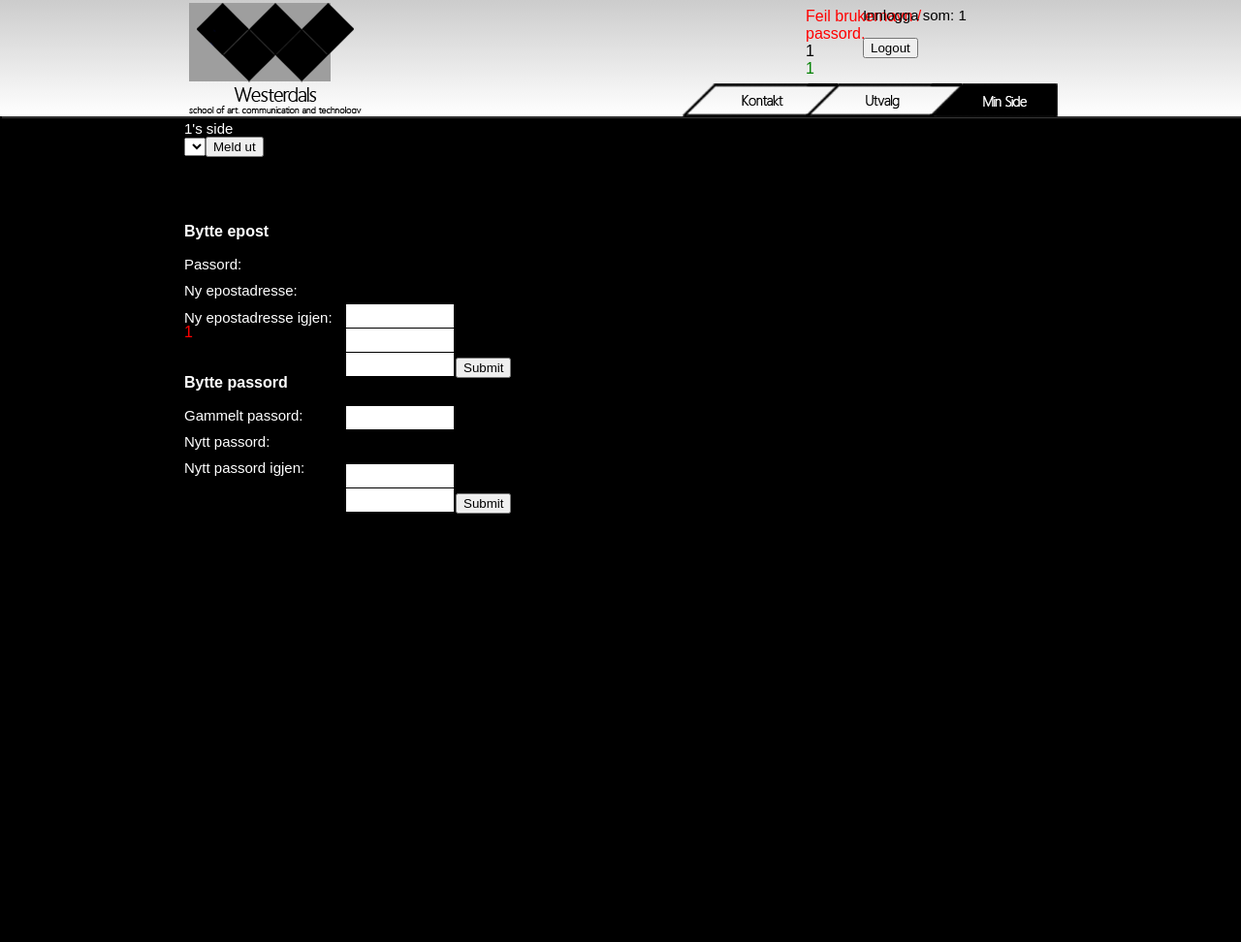
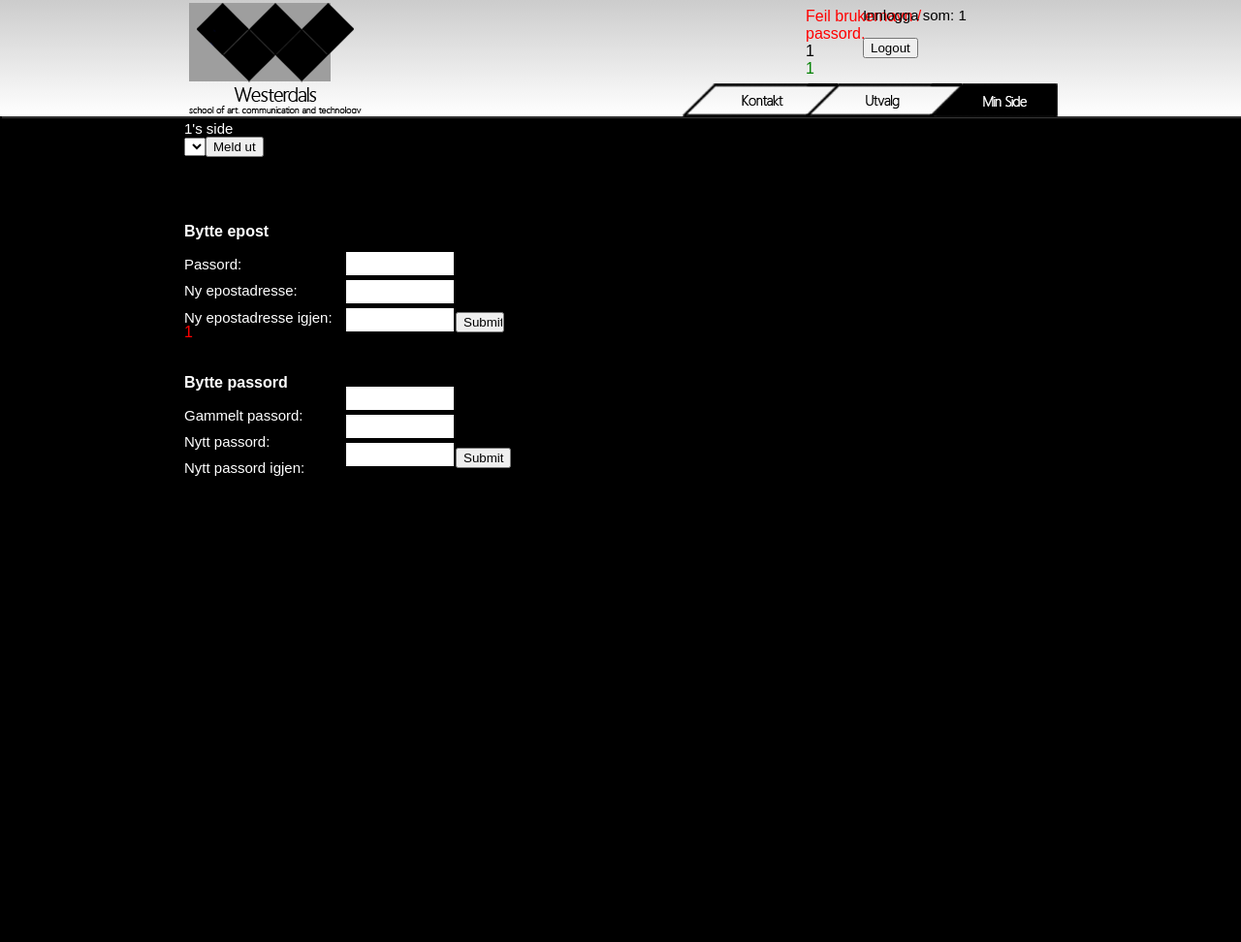
Before and after one commit to Hwar/pj2100_gruppe32, a PHP site: page /php/minside.php in a window 1280 px wide. Shown: the whole page at 97% size. Run offline with PHP 8.4, Linux system fonts and the light colour scheme; the visitor is signed in with stand-in values (Sample User, id 1); data that the repository does not hold is empty; grey boxes are pictures that could not be loaded.

Commit message:
minside
good?

```diff
--- a/css/style.css
+++ b/css/style.css
@@ -336,7 +336,7 @@ body {
 	padding-left: 5px;
 	left: 167px;
 	position: absolute;
-	top: 190px;
+	top: 136px;
 
 }
 
@@ -348,7 +348,7 @@ body {
 	border: 0px;
 	left: 167px;
 	position: absolute;
-	top: 215px;
+	top: 165px;
 }
 
 #NyEpost2{
@@ -359,7 +359,7 @@ body {
 	border: 0px;
 	left: 167px;
 	position: absolute;
-	top: 240px;
+	top: 194px;
 }
 
 #GammeltPassord{
@@ -370,6 +370,7 @@ body {
 	border: 0px;
 	left: 167px;
 	position: absolute;
+	top: 275px;
 
 }
 
@@ -381,7 +382,7 @@ body {
 	border: 0px;
 	left: 167px;
 	position: absolute;
-	top: 355px;
+	top: 304px;
 
 }
 
@@ -392,7 +393,7 @@ body {
 	/*background: url('../bilder/Searchfield_02.png');*/
 	border: 0px;
 	left: 167px;
-	top: 380px;
+	top: 333px;
 	position: absolute;
 }
 
@@ -416,13 +417,14 @@ body {
 #submit2{
 	position: absolute;
 	left: 280px;
-	top: 245px;
+	top: 198px;
+	width: 50px;
 }
 
 #submit1{
 	position: absolute;
 	left: 280px;
-	top: 385px;
+	top: 338px;
 }
 
 #mainContent h2{
```
